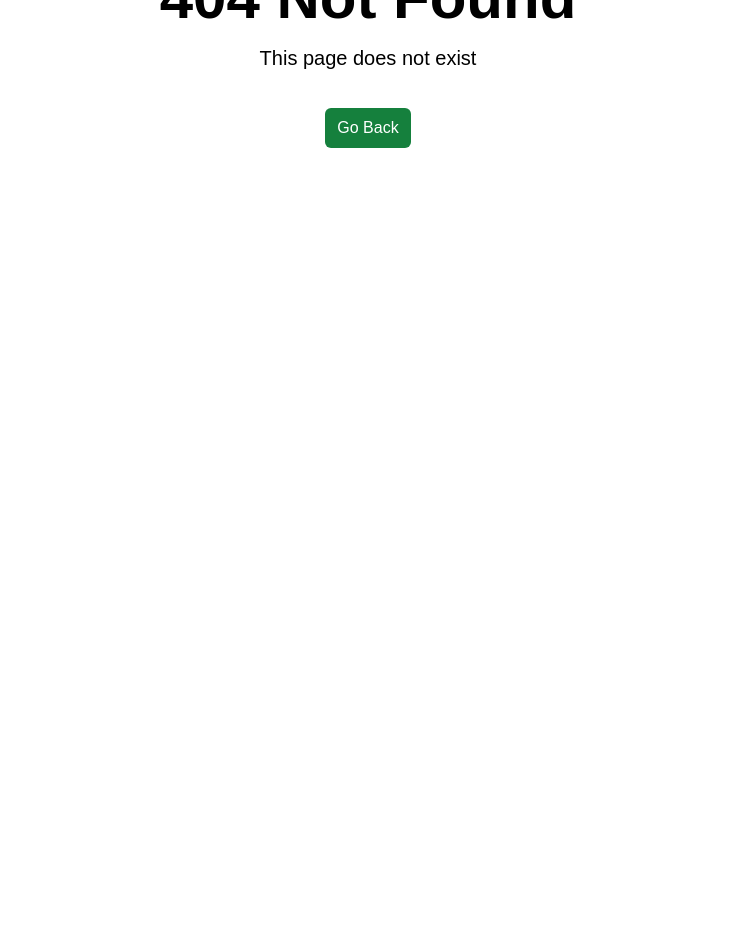
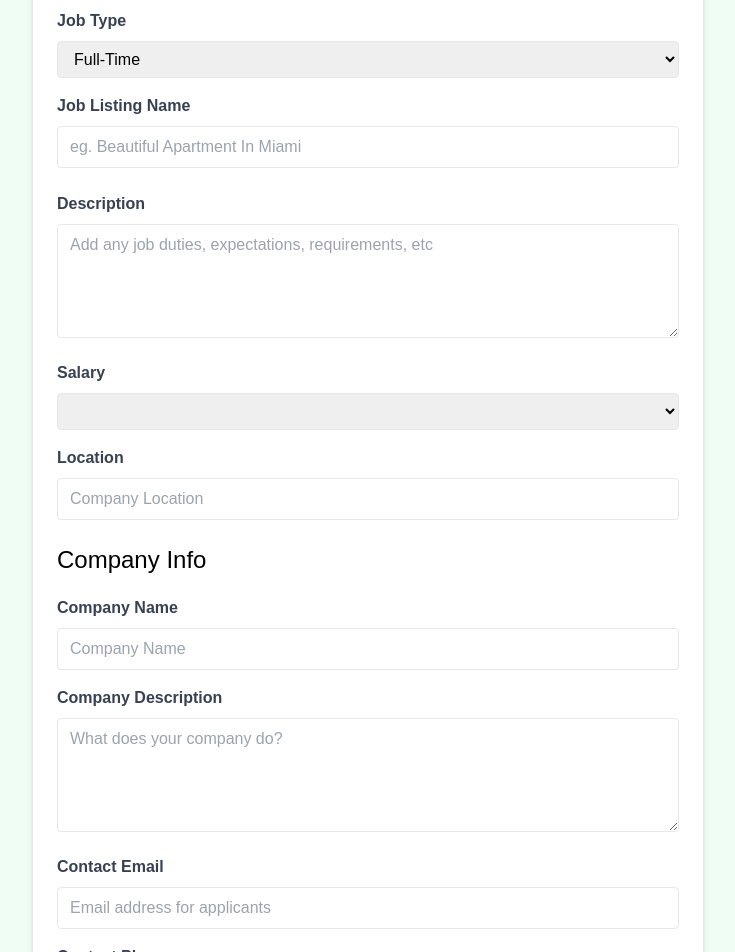
Before and after one commit to stefegg/vue-crash-2024, a Vue app: page /jobs/edit/1 in a window 1280 px wide. Before the commit this address had no page. Shown: the part 180-1132 px from the top of the page, without its empty margins (272-1007 px from the left). Before the commit the page ends 800 px from the top, so only its background shows below. Built offline with nearby package versions, Linux system fonts and the light colour scheme; no server answers; the HTML template or start-up script is replaced by a standard one.

Commit message:
wire up edit job

```diff
--- a/src/jobs.json
+++ b/src/jobs.json
@@ -29,18 +29,18 @@
       }
     },
     {
-      "id": "3",
       "title": "Vue.js Developer",
       "type": "Full-Time",
       "description": "Are you passionate about front-end development? Join our team in vibrant Brooklyn, NY, and work on exciting projects that make a difference. We offer competitive compensation and a collaborative work environment where your ideas are valued.",
       "location": "Brooklyn, NY",
-      "salary": "$70K - $80K",
+      "salary": "$80K - $90K",
       "company": {
         "name": "Dolor Cloud",
         "description": "Dolor Cloud is a leading technology company specializing in digital solutions for businesses of all sizes. With a focus on innovation and customer satisfaction, we are committed to delivering cutting-edge products and services.",
         "contactEmail": "contact@dolorsitamet.com",
         "contactPhone": "555-555-5555"
-      }
+      },
+      "id": "3"
     },
     {
       "id": "4",
--- a/src/router/index.js
+++ b/src/router/index.js
@@ -4,6 +4,7 @@
 import NotFoundView from "@/views/NotFoundView.vue";
 import JobView from "@/views/JobView.vue";
 import AddJobView from "@/views/AddJobView.vue";
+import EditJobView from "@/views/EditJobView.vue";
 
 const router = createRouter({
   history: createWebHistory(import.meta.env.BASE_URL),
@@ -12,6 +13,7 @@
     { path: "/jobs", name: "jobs", component: JobsView },
     { path: "/jobs/:id", name: "job", component: JobView },
     { path: "/jobs/add", name: "add job", component: AddJobView },
+    { path: "/jobs/edit/:id", name: "edit job", component: EditJobView },
     { path: "/:catchAll(.*)", name: "not-found", component: NotFoundView },
   ],
 });
--- /dev/null
+++ b/src/views/EditJobView.vue
@@ -0,0 +1,247 @@
+<script setup>
+import { reactive, onMounted } from "vue";
+import axios from "axios";
+import { useRoute } from "vue-router";
+import { useToast } from "vue-toastification";
+import router from "@/router";
+
+const route = useRoute();
+
+const jobId = route.params.id;
+
+const form = reactive({
+  type: "Full-Time",
+  title: "",
+  description: "",
+  salary: "",
+  location: "",
+  company: {
+    name: "",
+    description: "",
+    contactEmail: "",
+    contactPhone: "",
+  },
+});
+
+const state = reactive({
+  job: {},
+  isLoading: true,
+});
+
+const toast = useToast();
+
+const handleSubmit = async () => {
+  const updatedJob = {
+    title: form.title,
+    type: form.type,
+    description: form.description,
+    location: form.location,
+    salary: form.salary,
+    company: {
+      name: form.company.name,
+      description: form.company.description,
+      contactEmail: form.company.contactEmail,
+      contactPhone: form.company.contactPhone,
+    },
+  };
+  try {
+    const response = await axios.put(`/api/jobs/${jobId}`, updatedJob);
+    toast.success("Job Updated Successfully");
+    router.push(`/jobs/${response.data.id}`);
+  } catch (error) {
+    console.error("Error updating job", error);
+    toast.error("Job wass not updated");
+  }
+};
+
+onMounted(async () => {
+  try {
+    const response = await axios.get(`/api/jobs/${jobId}`);
+    state.job = response.data;
+    form.type = state.job.type;
+    form.title = state.job.title;
+    form.description = state.job.description;
+    form.salary = state.job.salary;
+    form.location = state.job.location;
+    form.company.name = state.job.company.name;
+    form.company.description = state.job.company.description;
+    form.company.contactEmail = state.job.company.contactEmail;
+    form.company.contactPhone = state.job.company.contactPhone;
+  } catch (error) {
+    console.error("Error fetching job", error);
+  } finally {
+    state.isLoading = false;
+  }
+});
+</script>
+
+<template>
+  <section class="bg-green-50">
+    <div class="container m-auto max-w-2xl py-24">
+      <div
+        class="bg-white px-6 py-8 mb-4 shadow-md rounded-md border m-4 md:m-0"
+      >
+        <form @submit.prevent="handleSubmit">
+          <h2 class="text-3xl text-center font-semibold mb-6">Update Job</h2>
+
+          <div class="mb-4">
+            <label for="type" class="block text-gray-700 font-bold mb-2"
+              >Job Type</label
+            >
+            <select
+              v-model="form.type"
+              id="type"
+              name="type"
+              class="border rounded w-full py-2 px-3"
+              required
+            >
+              <option value="Full-Time">Full-Time</option>
+              <option value="Part-Time">Part-Time</option>
+              <option value="Remote">Remote</option>
+              <option value="Internship">Internship</option>
+            </select>
+          </div>
+
+          <div class="mb-4">
+            <label class="block text-gray-700 font-bold mb-2"
+              >Job Listing Name</label
+            >
+            <input
+              v-model="form.title"
+              type="text"
+              id="name"
+              name="name"
+              class="border rounded w-full py-2 px-3 mb-2"
+              placeholder="eg. Beautiful Apartment In Miami"
+              required
+            />
+          </div>
+          <div class="mb-4">
+            <label for="description" class="block text-gray-700 font-bold mb-2"
+              >Description</label
+            >
+            <textarea
+              v-model="form.description"
+              id="description"
+              name="description"
+              class="border rounded w-full py-2 px-3"
+              rows="4"
+              placeholder="Add any job duties, expectations, requirements, etc"
+            ></textarea>
+          </div>
+
+          <div class="mb-4">
+            <label for="type" class="block text-gray-700 font-bold mb-2"
+              >Salary</label
+            >
+            <select
+              v-model="form.salary"
+              id="salary"
+              name="salary"
+              class="border rounded w-full py-2 px-3"
+              required
+            >
+              <option value="Under $50K">under $50K</option>
+              <option value="$50K - $60K">$50 - $60K</option>
+              <option value="$60K - $70K">$60 - $70K</option>
+              <option value="$70K - $80K">$70 - $80K</option>
+              <option value="$80K - $90K">$80 - $90K</option>
+              <option value="$90K - $100K">$90 - $100K</option>
+              <option value="$100K - $125K">$100 - $125K</option>
+              <option value="$125K - $150K">$125 - $150K</option>
+              <option value="$150K - $175K">$150 - $175K</option>
+              <option value="$175K - $200K">$175 - $200K</option>
+              <option value="Over $200K">Over $200K</option>
+            </select>
+          </div>
+
+          <div class="mb-4">
+            <label class="block text-gray-700 font-bold mb-2"> Location </label>
+            <input
+              v-model="form.location"
+              type="text"
+              id="location"
+              name="location"
+              class="border rounded w-full py-2 px-3 mb-2"
+              placeholder="Company Location"
+              required
+            />
+          </div>
+
+          <h3 class="text-2xl mb-5">Company Info</h3>
+
+          <div class="mb-4">
+            <label for="company" class="block text-gray-700 font-bold mb-2"
+              >Company Name</label
+            >
+            <input
+              v-model="form.company.name"
+              type="text"
+              id="company"
+              name="company"
+              class="border rounded w-full py-2 px-3"
+              placeholder="Company Name"
+            />
+          </div>
+
+          <div class="mb-4">
+            <label
+              for="company_description"
+              class="block text-gray-700 font-bold mb-2"
+              >Company Description</label
+            >
+            <textarea
+              v-model="form.company.description"
+              id="company_description"
+              name="company_description"
+              class="border rounded w-full py-2 px-3"
+              rows="4"
+              placeholder="What does your company do?"
+            ></textarea>
+          </div>
+
+          <div class="mb-4">
+            <label
+              for="contact_email"
+              class="block text-gray-700 font-bold mb-2"
+              >Contact Email</label
+            >
+            <input
+              v-model="form.company.contactEmail"
+              type="email"
+              id="contact_email"
+              name="contact_email"
+              class="border rounded w-full py-2 px-3"
+              placeholder="Email address for applicants"
+              required
+            />
+          </div>
+          <div class="mb-4">
+            <label
+              for="contact_phone"
+              class="block text-gray-700 font-bold mb-2"
+              >Contact Phone</label
+            >
+            <input
+              v-model="form.company.contactPhone"
+              type="tel"
+              id="contact_phone"
+              name="contact_phone"
+              class="border rounded w-full py-2 px-3"
+              placeholder="Optional phone for applicants"
+            />
+          </div>
+
+          <div>
+            <button
+              class="bg-green-500 hover:bg-green-600 text-white font-bold py-2 px-4 rounded-full w-full focus:outline-none focus:shadow-outline"
+              type="submit"
+            >
+              Edit Job
+            </button>
+          </div>
+        </form>
+      </div>
+    </div>
+  </section>
+</template>
```
